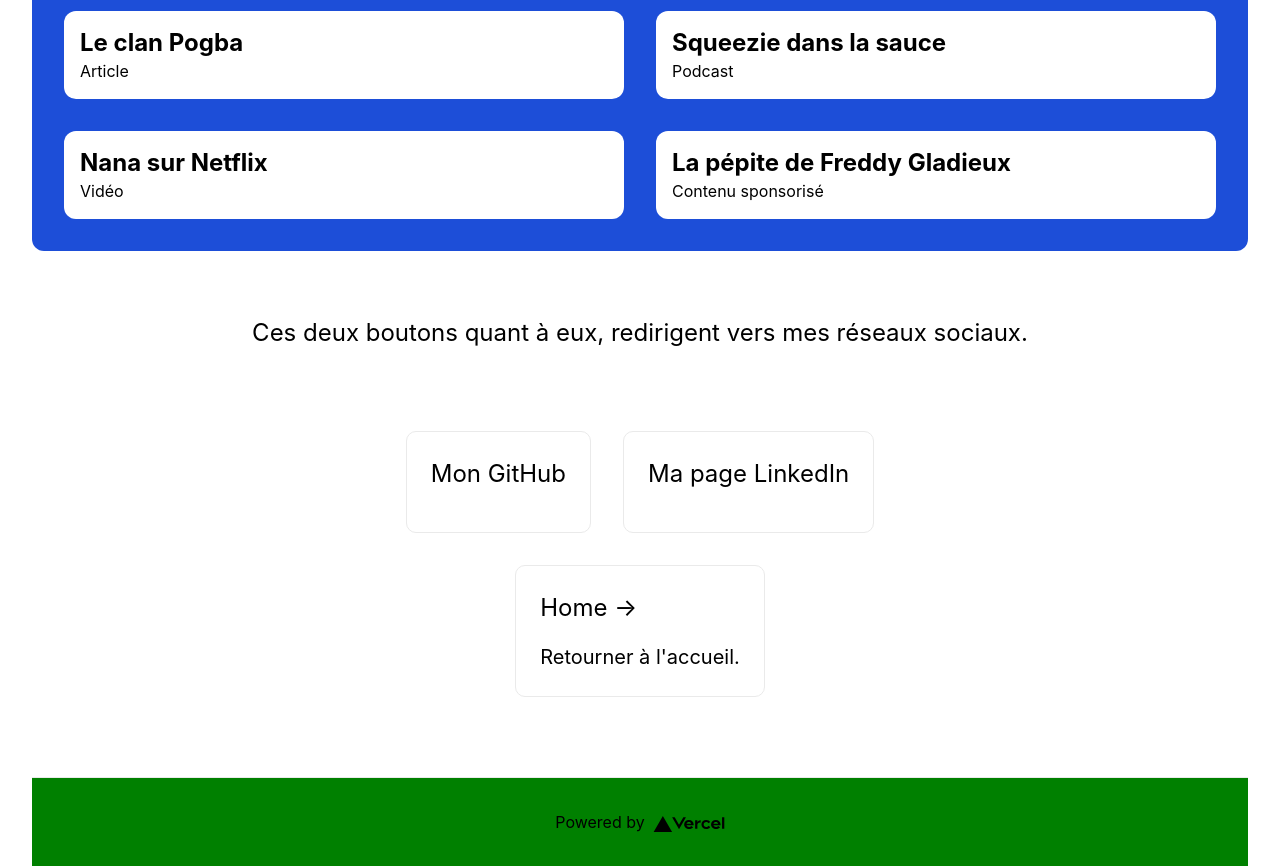
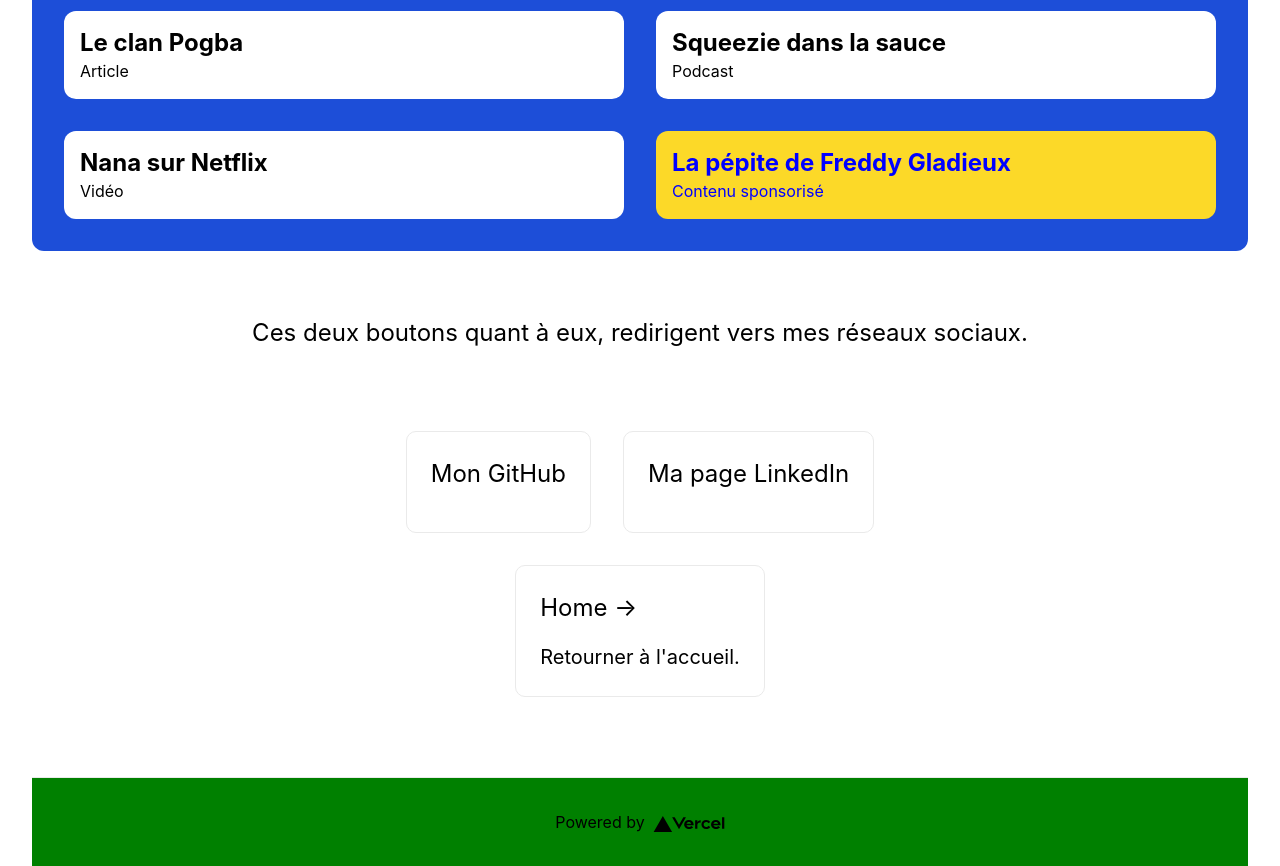
Before and after one commit to N95Ryan/sandbox, a Next.js app: page /test in a window 1280 px wide. Shown: the part 920-1786 px from the top of the page. Built offline with nearby package versions, Linux system fonts and the light colour scheme.

Commit message:
CSS added

```diff
--- a/src/components/profil/Infos.js
+++ b/src/components/profil/Infos.js
@@ -6,7 +6,6 @@ const Infos = () => {
       <h2 className="text-5xl font-sans font-bold text-yellow-400 p-12 text-center underline-offset-8">
         5 infos vite fait, bien fait !
       </h2>
-      <FontAwesomeIcon icon="fa-solid fa-angle-right bg-red-800" />
 
       <div className="grid grid-cols-2 gap-8 bg-blue-700 p-8 rounded-xl">
         {datas && // Vérification de l'existence de la variable et de sa longueur
@@ -15,11 +14,14 @@ const Infos = () => {
             //Puis parcours du tableau
 
             return (
-              <div key={index} className="bg-white rounded-xl p-4">
-                <h2 className="text-2xl text-black font-bold">
+              <div
+                key={index}
+                className="tableau-infos bg-white rounded-xl p-4"
+              >
+                <h2 className="tableau-title text-2xl font-bold">
                   {element.title}
                 </h2>
-                <p className="text-black text-x ">{element.category}</p>
+                <p className="tableau-category text-x ">{element.category}</p>
               </div>
             );
           })}
--- a/styles/globals.css
+++ b/styles/globals.css
@@ -36,6 +36,20 @@ a {
   transform: translateY(4px);
 }
 
+.tableau-infos h2,
+.tableau-infos p {
+  color: black;
+}
+
+.tableau-infos:nth-child(6) {
+  background-color: #fcd928;
+}
+
+.tableau-infos:nth-child(6) h2,
+.tableau-infos:nth-child(6) p {
+  color: blue;
+}
+
 * {
   box-sizing: border-box;
 }
```
